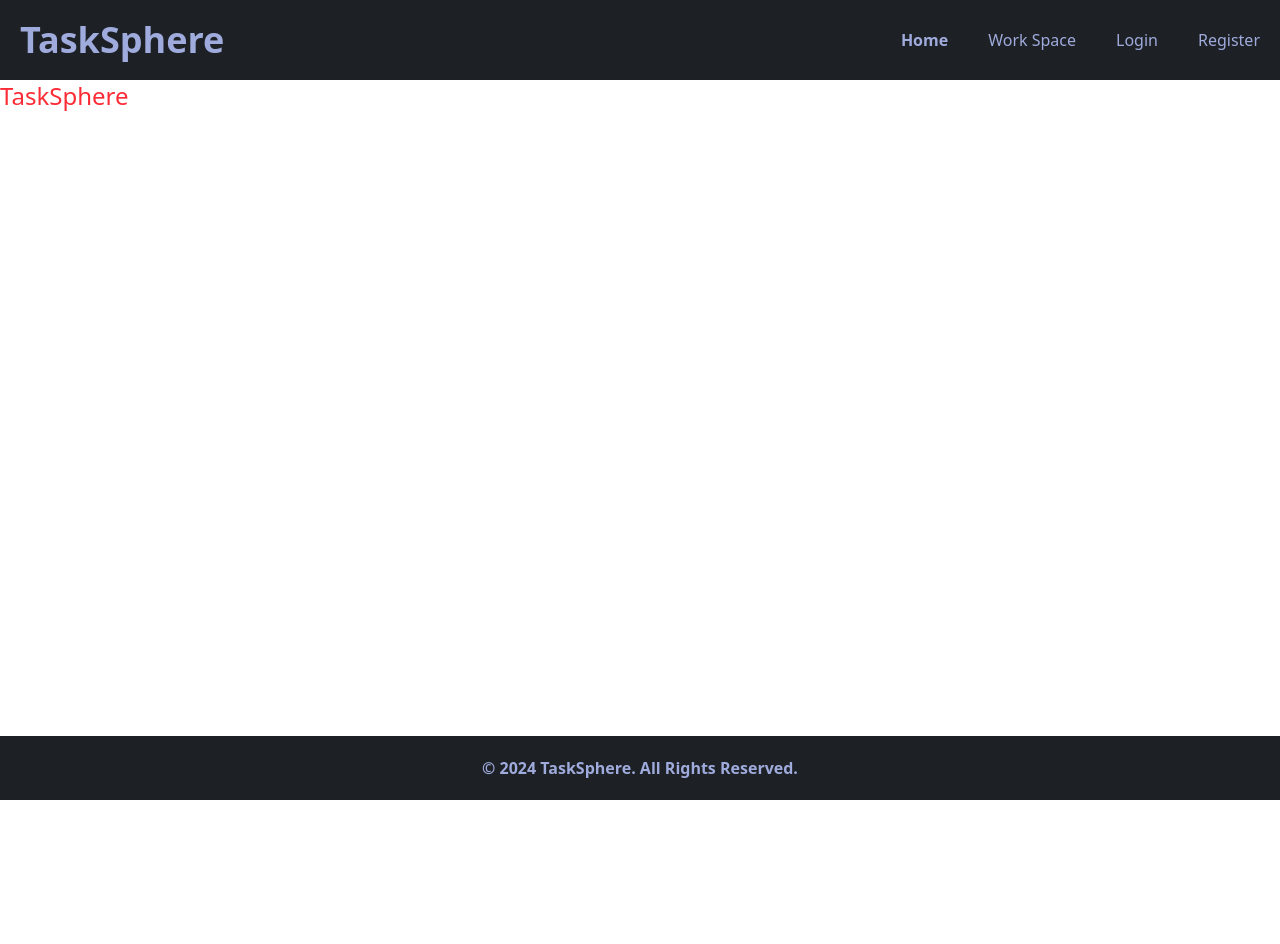
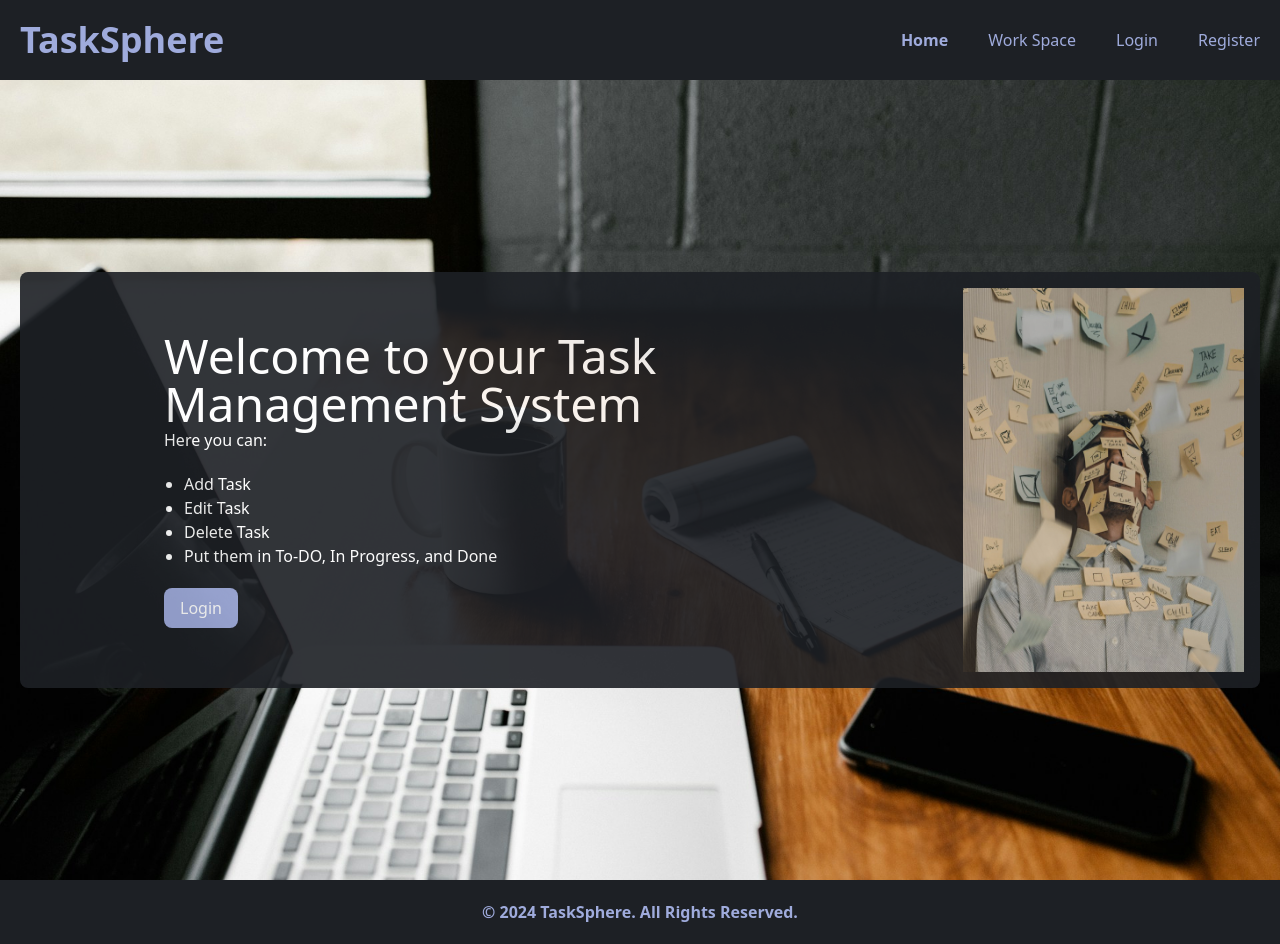
Before and after one commit to uthso297/Simple-Task-Management-Application-client, a React (Vite) app: page / in a window 1280 px wide. Before the commit the page ends 800 px from the top, so only its background shows below. Built offline with nearby package versions, Linux system fonts and the light colour scheme; no server answers.

Commit message:
designed home page

```diff
--- a/src/Pages/Home/Home/Home.jsx
+++ b/src/Pages/Home/Home/Home.jsx
@@ -1,8 +1,60 @@
+import bgHome from '../../../assets/task-home-bg.jpg';
+import img1 from '../../../assets/img.jpg';
+import { useContext } from 'react';
+import { AuthContext } from '../../../Providers/AuthProvider';
+import { Link } from 'react-router-dom';
 
 const Home = () => {
+    const { user } = useContext(AuthContext)
     return (
-        <div>
-            <h1 className="text-2xl text-red-500">TaskSphere</h1>
+        <div
+            style={{
+                backgroundImage: `url(${bgHome})`,
+                backgroundSize: 'cover',
+                backgroundPosition: 'center',
+                height: '100vh',
+            }}
+            className="p-5 flex items-center justify-center"
+        >
+            <div className="w-full p-4 bg-[#1d2025] opacity-90 rounded-lg text-white">
+                <div className="flex flex-col lg:flex-row items-center lg:gap-16 gap-8">
+                    <div className="lg:pl-32 px-4">
+                        <h1 className="text-3xl sm:text-4xl md:text-5xl">Welcome to your Task Management System</h1>
+                        <div>
+                            <p>Here you can: </p>
+                            <ul className="list-disc p-5 text-sm sm:text-base">
+                                <li>Add Task</li>
+                                <li>Edit Task</li>
+                                <li>Delete Task</li>
+                                <li>Put them in To-DO, In Progress, and Done</li>
+                            </ul>
+                        </div>
+                        <div className="flex items-center gap-4">
+                            {
+                                user ? <>
+                                    <Link to='/workspace'>
+                                        <button className="px-4 py-2 bg-[#9fabdc] rounded-lg text-sm sm:text-base cursor-pointer">
+                                            Go to Workspace
+                                        </button>
+                                    </Link>
+                                </>
+                                    :
+                                    <>
+                                        <Link to='/login'>
+                                            <button className="px-4 py-2 bg-[#9fabdc] rounded-lg text-sm sm:text-base cursor-pointer">
+                                                Login
+                                            </button>
+                                        </Link>
+                                    </>
+                            }
+                        </div>
+                    </div>
+
+                    <div className="flex justify-center">
+                        <img className="h-72 w-72 sm:h-96 sm:w-96" src={img1} alt="Task Illustration" />
+                    </div>
+                </div>
+            </div>
         </div>
     );
 };
```
Also changed, not shown: src/assets/img.jpg (added), src/assets/task-home-bg.jpg (added).
